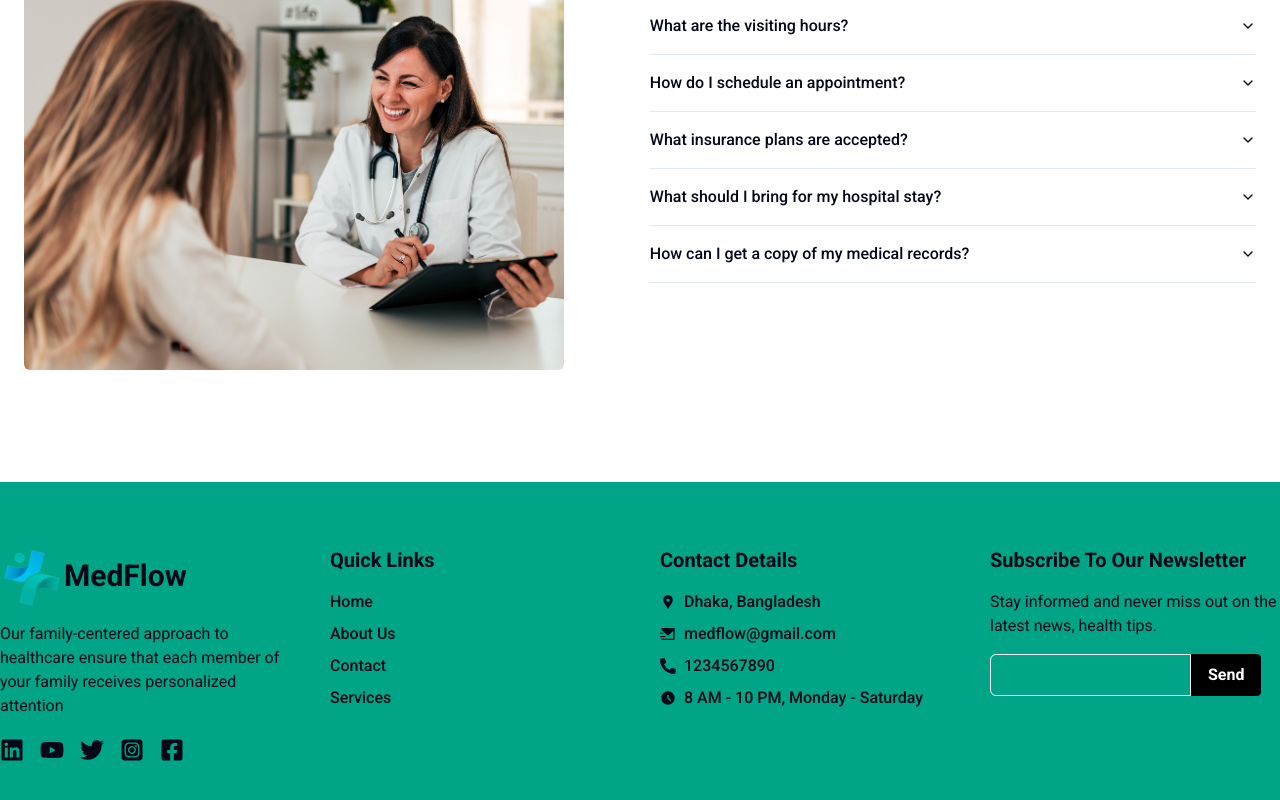
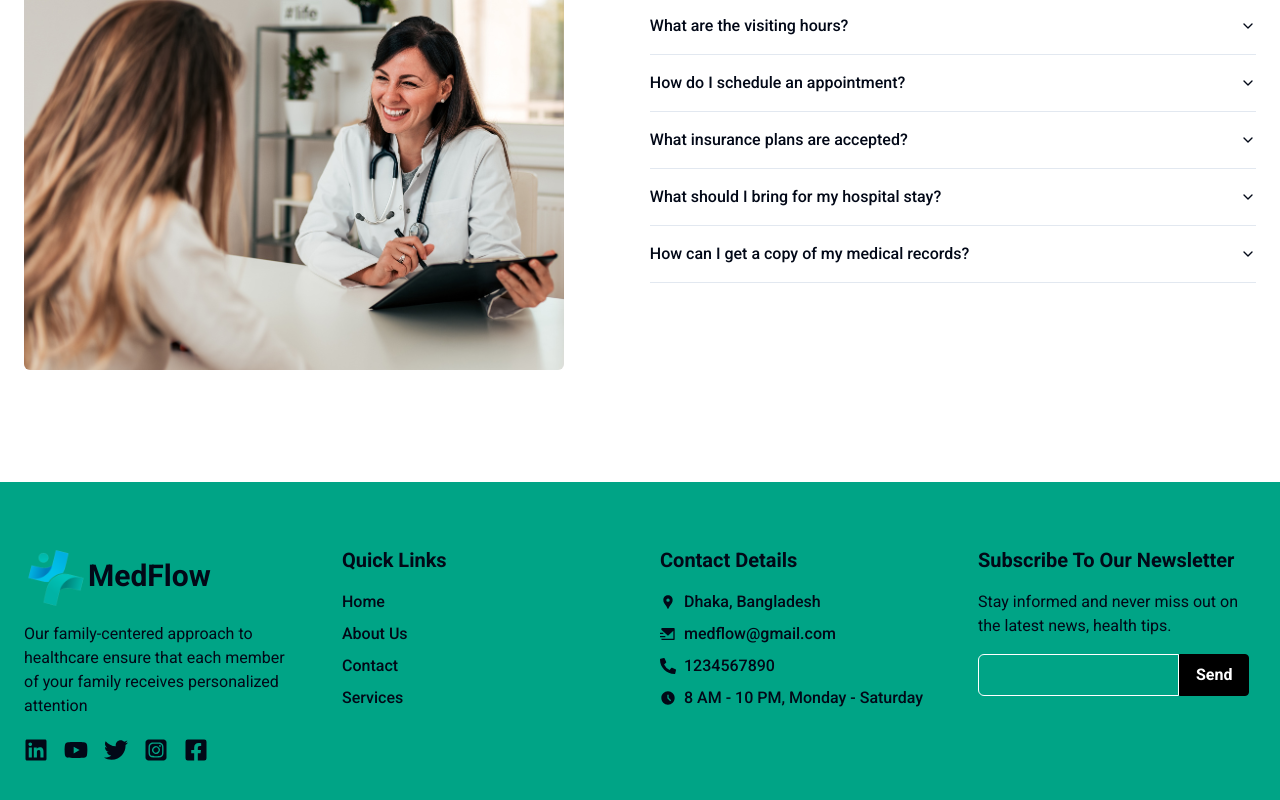
Before and after one commit to Mh-Monzil/MedFlow, a React (Vite) app: page / in a window 1280 px wide. Shown: the part 2516-3316 px from the top of the page. Built offline with nearby package versions, Linux system fonts and the light colour scheme.

Commit message:
fix: footer padding

```diff
--- a/src/components/Shared/Footer.jsx
+++ b/src/components/Shared/Footer.jsx
@@ -9,11 +9,11 @@ import { RiMailSendFill } from "react-icons/ri";
 const Footer = () => {
   return (
     <div className="bg-primaryDark">
-      <div className="max-w-7xl mx-auto py-16 grid grid-cols-1 md:grid-cols-2 lg:grid-cols-4 gap-10">
+      <div className="max-w-7xl mx-auto px-4 md:px-6 py-16 grid grid-cols-1 md:grid-cols-2 lg:grid-cols-4 gap-10">
         {/* col-1  */}
         <div className="">
           <Logo />
-          <p className="pt-3 pb-5">
+          <p className="pt-3 pb-5 max-w-[400px]">
             Our family-centered approach to healthcare ensure that each member
             of your family receives personalized attention
           </p>
```
